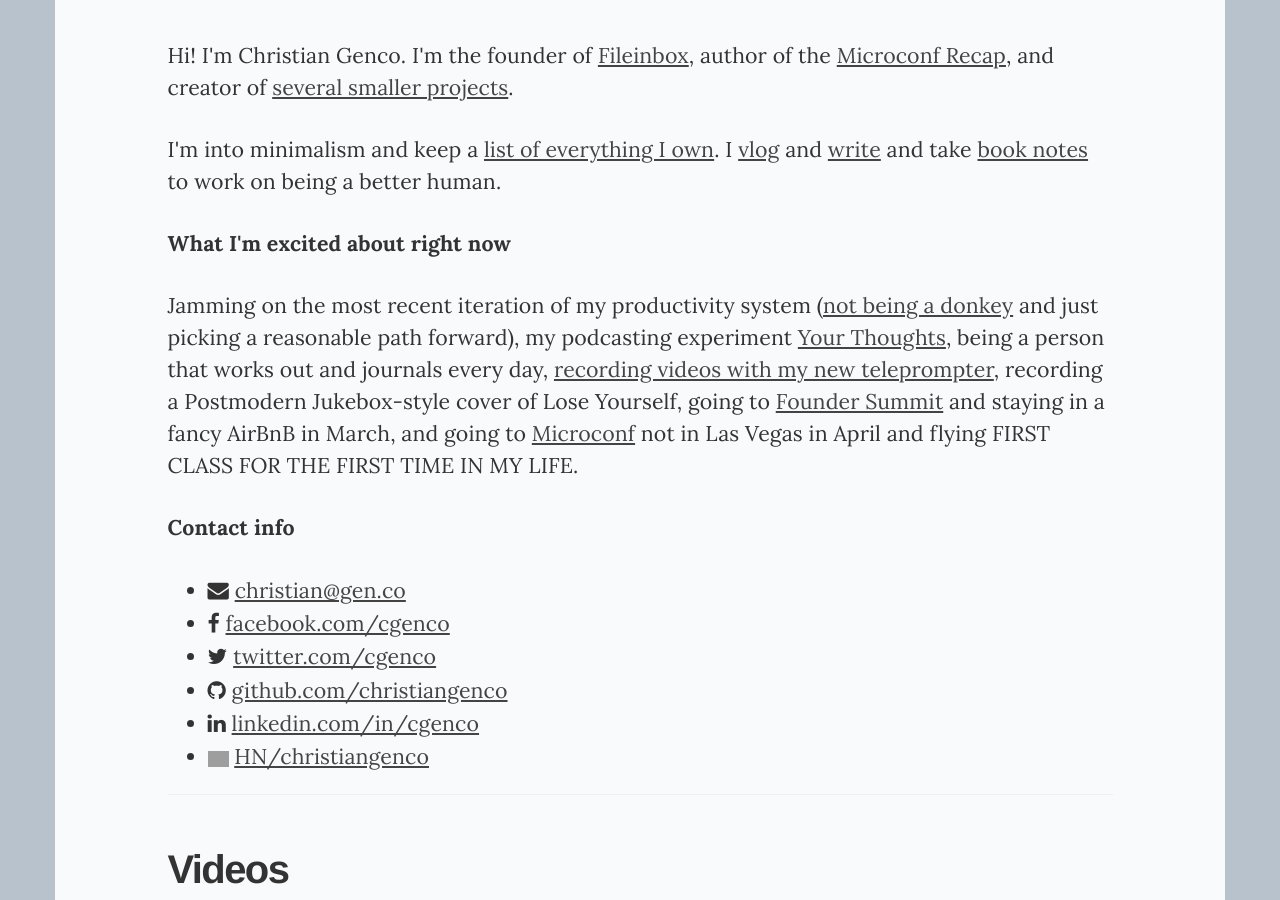
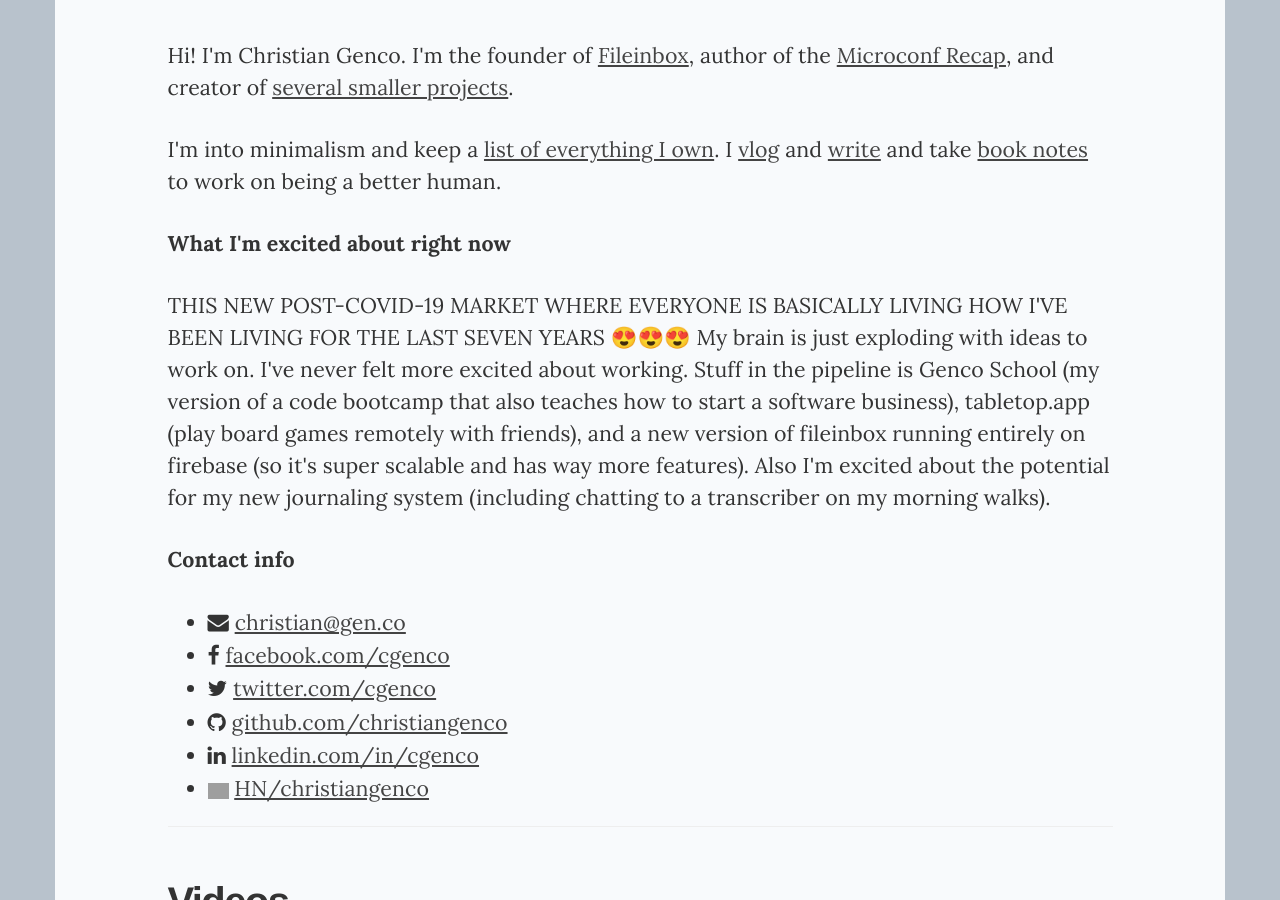
Before and after one commit to christiangenco/christiangenco.github.io, a Jekyll site: the page built from index.html, in a window 1280 px wide and 900 px high. Built offline with Jekyll 4.4.1, drawn with Linux system fonts in a browser that asks for light colours; nearby versions of some CDN libraries; grey boxes are pictures that could not be loaded.

Commit message:
update what I'm excited about

```diff
--- a/index.html
+++ b/index.html
@@ -29,13 +29,7 @@
     <p><b>What I'm excited about right now</b></p>
 
     <p>
-      Jamming on the most recent iteration of my productivity system (<a href="https://sivers.org/donkey">not being a donkey</a> and just picking a reasonable path forward), my
-      podcasting experiment
-      <a href="https://www.yourthoughts.fm/">Your Thoughts</a>, being a person
-      that works out and journals every day, <a href="https://www.youtube.com/watch?v=Zy4J7pcaYH8">recording videos with my new teleprompter</a>, recording a Postmodern Jukebox-style cover of Lose Yourself, going to
-      <a href="https://earnestcapital.com/founder-summit/">Founder Summit</a>
-      and staying in a fancy AirBnB in March, and going to
-      <a href="https://microconf.com/">Microconf</a> not in Las Vegas in April and flying FIRST CLASS FOR THE FIRST TIME IN MY LIFE.
+      THIS NEW POST-COVID-19 MARKET WHERE EVERYONE IS BASICALLY LIVING HOW I'VE BEEN LIVING FOR THE LAST SEVEN YEARS 😍😍😍 My brain is just exploding with ideas to work on. I've never felt more excited about working. Stuff in the pipeline is Genco School (my version of a code bootcamp that also teaches how to start a software business), tabletop.app (play board games remotely with friends), and a new version of fileinbox running entirely on firebase (so it's super scalable and has way more features). Also I'm excited about the potential for my new journaling system (including chatting to a transcriber on my morning walks).
     </p>
 
     <p><b>Contact info</b></p>
```
